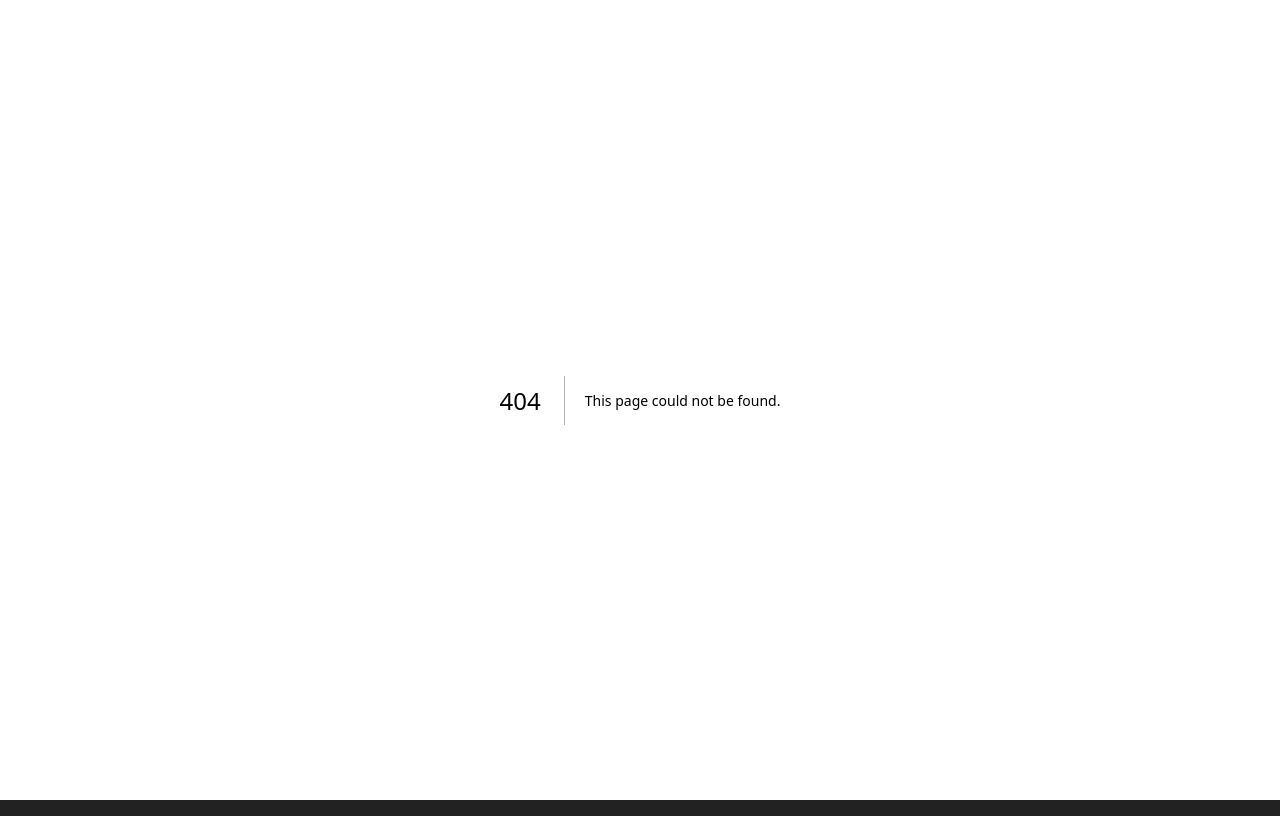
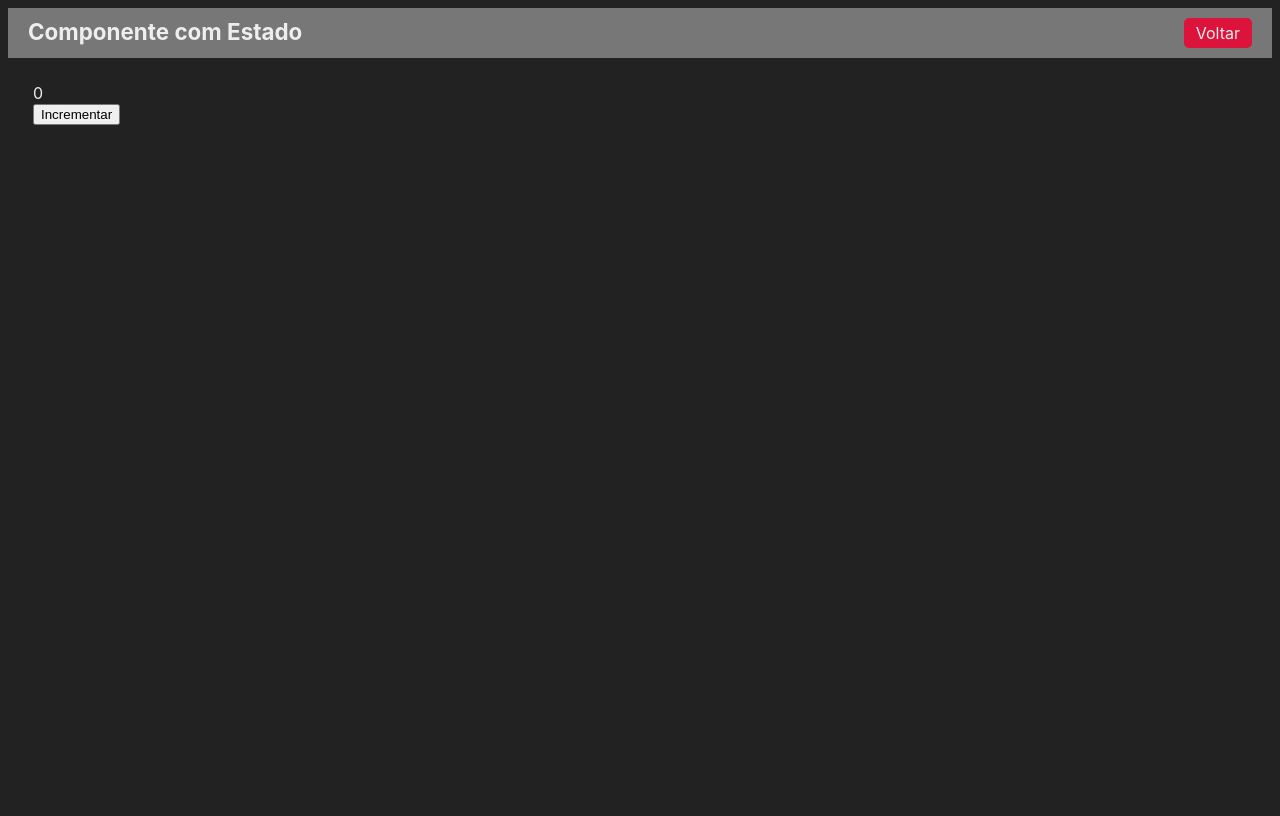
Before and after one commit to diogolima013/project-cadastro_nextJs, a Next.js app: page /estado in a window 1280 px wide. Before the commit this address had no page. Built offline with nearby package versions, Linux system fonts and the light colour scheme.

Commit message:
add : Stateful component

```diff
--- /dev/null
+++ b/src/pages/estado.jsx
@@ -0,0 +1,17 @@
+import { useState } from "react";
+import Layout from "../components/Layout";
+
+export default function Estado(){
+    const [numero, setNumero] = useState(0)
+
+    function incrementar() {
+        setNumero(numero + 1)
+    }
+
+    return(
+        <Layout titulo='Componente com Estado'>
+            <div>{numero}</div>
+            <button onClick={incrementar}>Incrementar</button>
+        </Layout>
+    )
+}
--- a/src/pages/index.jsx
+++ b/src/pages/index.jsx
@@ -14,6 +14,8 @@
           <Navegador texto='JSX' destino='/jsx' cor='crimson'/>
           <Navegador texto='Navegação #01' destino='/navegacao' cor='green'/>
           <Navegador texto='Navegação #02' destino='/cliente/sp-2/123' cor='blue'/>
+          <Navegador texto='Componente com Estado' destino='/estado' cor='pink'/>
+
         </div>
     )
 }
```
